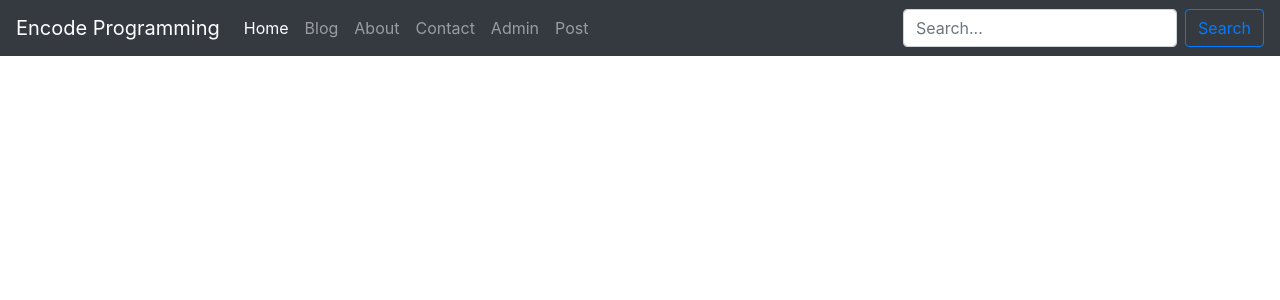
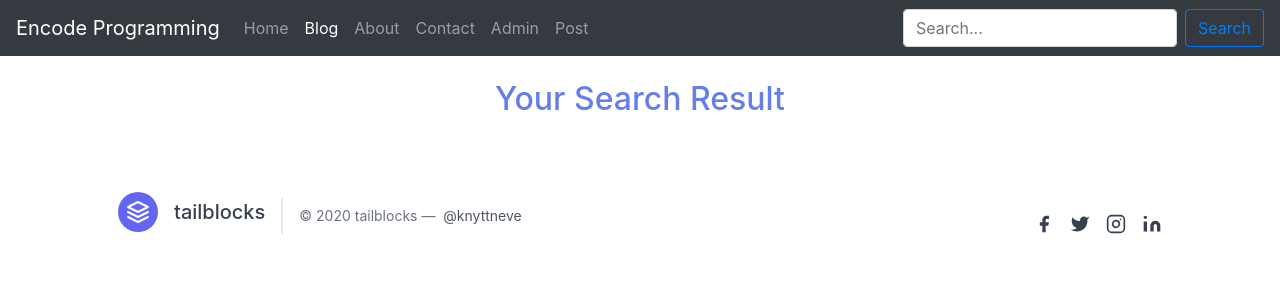
Before and after one commit to khantanveer7/Django, a Django app: template templates/search.html in a window 1280 px wide. Shown: the top 300 px of the page. Run offline with Django 3.2, Linux system fonts and the light colour scheme; the template is opened without the code that fills it, so the values that code supplies are empty; some libraries are stand-ins or nearby versions.

Commit message:
initial comit

```diff
--- a/blog/urls.py
+++ b/blog/urls.py
@@ -6,6 +6,6 @@ from . import views
 
 urlpatterns = [
     path("", views.blog, name = 'Blog'),
-    path("<str:slug>", views.post, name = 'Post'),
-
+    # path('<slug:slug>/', views.post.as_view(), name='post'),
+    path('<slug:slug>/', views.post, name='post'),
 ]
--- a/blog/views.py
+++ b/blog/views.py
@@ -15,6 +15,6 @@ def blog(request):
     return render(request, 'blog.html' , context)
 
 def post(request , slug):
-    blogs = Blog.objects.filter(slug = slug).first()
+    blogs = Blog.objects.filter(slug=slug).first()
     context = {'blogs': blogs}
     return render(request, 'post.html' , context)
--- a/encode/urls.py
+++ b/encode/urls.py
@@ -20,5 +20,5 @@ from django.urls import include, path
 urlpatterns = [
     path('admin/', admin.site.urls),
     path("", include("home.urls")),
-    path("blog", include("blog.urls")),
+    path("blog/", include("blog.urls")),
 ]
--- a/home/admin.py
+++ b/home/admin.py
@@ -13,6 +13,7 @@ from home.models import Contact , Blog
 
 #         js = ("JS/blog.js,")
 
+
 admin.site.register(Contact)
 
 admin.site.register(Blog)
--- a/home/models.py
+++ b/home/models.py
@@ -12,7 +12,10 @@ class Blog(models.Model):
     meta = models.TextField()
     thumbnail = models.TextField()
     ImgAlt = models.CharField(max_length = 200)
-    published = models.BooleanField(default=True)
+    created_on = models.DateTimeField(auto_now_add=True)
+
+    class Meta:
+        ordering = ['-created_on']
 
 
     def __str__(self):
--- a/home/urls.py
+++ b/home/urls.py
@@ -13,6 +13,7 @@ urlpatterns = [
     path("", views.home, name = 'Home'),
     path("about", views.about, name = 'About'),
     path("contact", views.contact, name = 'Contact'),
+    path("search", views.search, name = 'Search'),
 
 
 ]
--- a/templates/base.html
+++ b/templates/base.html
@@ -50,13 +50,8 @@
         </li>
 
       </ul>
-      <form class="form-inline my-2 my-lg-0">
-        <input
-        class="form-control mr-sm-2"
-        type="search"
-        placeholder="Search..."
-        aria-label="Search"
-        name="searchs"
+      <form method="get" action="search" class="form-inline my-2 my-lg-0">
+        <input class="form-control mr-sm-2" id="search" type="search" placeholder="Search..." aria-label="Search"name="query"
         >
         <button class="btn btn-outline-primary my-2 my-sm-0" type="submit">Search</button>
       </form>
@@ -72,6 +67,44 @@
   {% endblock body %}
 
 
+  <footer class="text-gray-700 body-font">
+  <div class="container px-5 py-8 mx-auto flex items-center sm:flex-row flex-col">
+    <a class="flex title-font font-medium items-center md:justify-start justify-center text-gray-900">
+      <svg xmlns="http://www.w3.org/2000/svg" fill="none" stroke="currentColor" stroke-linecap="round" stroke-linejoin="round" stroke-width="2" class="w-10 h-10 text-white p-2 bg-indigo-500 rounded-full" viewBox="0 0 24 24">
+        <path d="M12 2L2 7l10 5 10-5-10-5zM2 17l10 5 10-5M2 12l10 5 10-5"></path>
+      </svg>
+      <span class="ml-3 text-xl">tailblocks</span>
+    </a>
+    <p class="text-sm text-gray-500 sm:ml-4 sm:pl-4 sm:border-l-2 sm:border-gray-200 sm:py-2 sm:mt-0 mt-4">© 2020 tailblocks —
+      <a href="https://twitter.com/knyttneve" class="text-gray-600 ml-1" rel="noopener noreferrer" target="_blank">@knyttneve</a>
+    </p>
+    <span class="inline-flex sm:ml-auto sm:mt-0 mt-4 justify-center sm:justify-start">
+      <a class="text-gray-500">
+        <svg fill="currentColor" stroke-linecap="round" stroke-linejoin="round" stroke-width="2" class="w-5 h-5" viewBox="0 0 24 24">
+          <path d="M18 2h-3a5 5 0 00-5 5v3H7v4h3v8h4v-8h3l1-4h-4V7a1 1 0 011-1h3z"></path>
+        </svg>
+      </a>
+      <a class="ml-3 text-gray-500">
+        <svg fill="currentColor" stroke-linecap="round" stroke-linejoin="round" stroke-width="2" class="w-5 h-5" viewBox="0 0 24 24">
+          <path d="M23 3a10.9 10.9 0 01-3.14 1.53 4.48 4.48 0 00-7.86 3v1A10.66 10.66 0 013 4s-4 9 5 13a11.64 11.64 0 01-7 2c9 5 20 0 20-11.5a4.5 4.5 0 00-.08-.83A7.72 7.72 0 0023 3z"></path>
+        </svg>
+      </a>
+      <a class="ml-3 text-gray-500">
+        <svg fill="none" stroke="currentColor" stroke-linecap="round" stroke-linejoin="round" stroke-width="2" class="w-5 h-5" viewBox="0 0 24 24">
+          <rect width="20" height="20" x="2" y="2" rx="5" ry="5"></rect>
+          <path d="M16 11.37A4 4 0 1112.63 8 4 4 0 0116 11.37zm1.5-4.87h.01"></path>
+        </svg>
+      </a>
+      <a class="ml-3 text-gray-500">
+        <svg fill="currentColor" stroke="currentColor" stroke-linecap="round" stroke-linejoin="round" stroke-width="0" class="w-5 h-5" viewBox="0 0 24 24">
+          <path stroke="none" d="M16 8a6 6 0 016 6v7h-4v-7a2 2 0 00-2-2 2 2 0 00-2 2v7h-4v-7a6 6 0 016-6zM2 9h4v12H2z"></path>
+          <circle cx="4" cy="4" r="2" stroke="none"></circle>
+        </svg>
+      </a>
+    </span>
+  </div>
+</footer>
+
   <!-- Optional JavaScript -->
   <!-- jQuery first, then Popper.js, then Bootstrap JS -->
   <script src="https://code.jquery.com/jquery-3.5.1.slim.min.js"
--- a/templates/blog.html
+++ b/templates/blog.html
@@ -22,12 +22,12 @@ Blog
     </div>
     <div class="col-md-8">
       <div class="card-body">
-      <a style="color: #667eea;" href="post/{{blog.slug}}">
+      <a style="color: #667eea;" href="{{blog.slug}}">
         <h5 class="card-title"> {{blog.title}}</h5>
       <a/>
         <p class="card-text">{{blog.meta}}</p>
         <div class="column">
-        <a href="post/{{blog.slug}}">
+        <a href="{{blog.slug}}">
         <button style="background-color:#667eea;" type="button" class="btn float-right text-light"> Read More..  </button>
         </a>
         </div>
--- a/templates/contact.html
+++ b/templates/contact.html
@@ -35,5 +35,8 @@
       <button style="background-color:#667eea;" class="btn btn-primary text-light;" type="submit">Submit form</button>
     </form>
   </div>
+  <div>
+
+  </div>
 
 {% endblock body %}
--- a/templates/search.html
+++ b/templates/search.html
@@ -1,6 +1,44 @@
 {% extends 'base.html' %}
 
-{% block title %}Search
+{% block title %}
+Search Results
 {% endblock title %}
-{% block homeActive %}active
-{% endblock homeActive %}
+{% block blogActive %}active
+{% endblock blogActive %}
+
+{% block body %}
+
+<div class="container">
+     <h2 style="color:#667eea" class="text-center my-4">Your Search Result</h2>
+  </div>
+  {% for blog in blogs %}
+
+<div class="container my-5">
+
+<div class="card mb-3" style="max-width: 1000px;">
+  <div class="row no-gutters">
+    <div class="col-md-4">
+      <img src="{{blog.thumbnail}}" class="card-img" alt="{{blog.ImgAlt}}">
+    </div>
+    <div class="col-md-8">
+      <div class="card-body">
+      <a style="color: #667eea;" href="{{blog.slug}}">
+        <h5 class="card-title"> {{blog.title}}</h5>
+      <a/>
+        <p class="card-text">{{blog.meta}}</p>
+        <div class="column">
+        <a href="{{blog.slug}}">
+        <button style="background-color:#667eea;" type="button" class="btn float-right text-light"> Read More..  </button>
+        </a>
+        </div>
+      </div>
+    </div>
+  </div>
+</div>
+</div>
+
+
+
+  {% endfor %}
+
+{% endblock body %}
```
Also changed, not shown: home/views.py (+6 -11 lines), home/migrations/0010_auto_20200627_2029.py (added).
